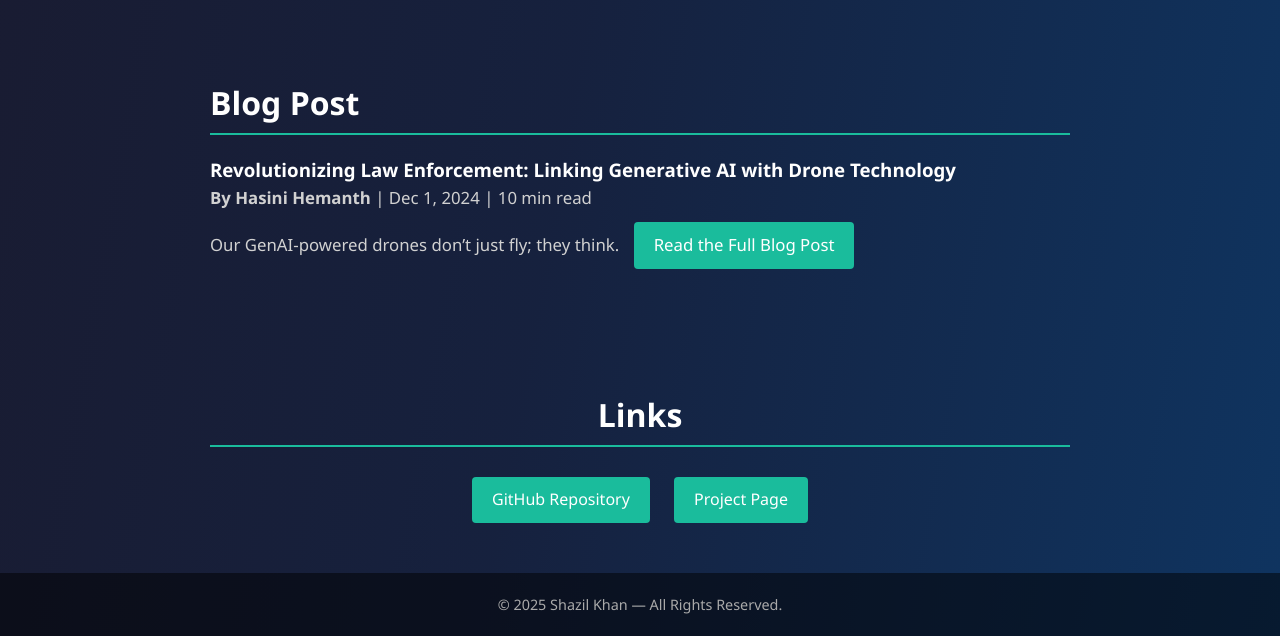
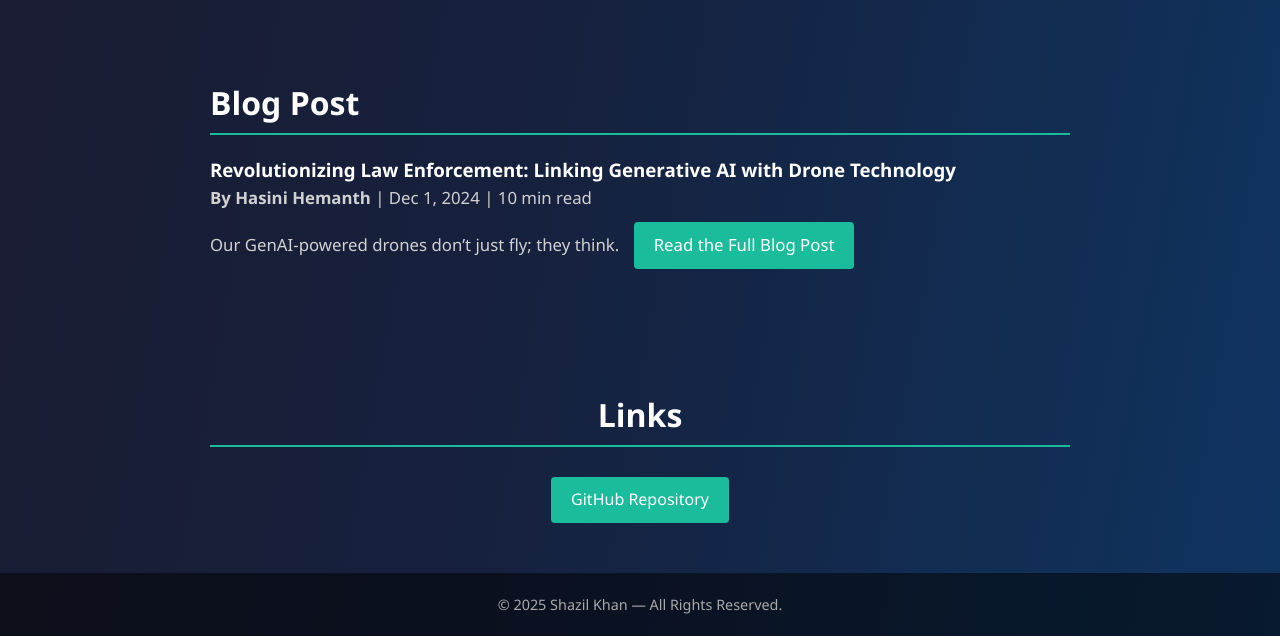
Before and after one commit to shazil343/drone-pursuit-tracking, a plain HTML site: page index.html in a window 1280 px wide. Shown: the part 1217-1853 px from the top of the page. Drawn offline with Linux system fonts and the light colour scheme.

Commit message:
Update index.html

```diff
--- a/index.html
+++ b/index.html
@@ -72,7 +72,6 @@
   <section id="links">
     <h2>Links</h2>
     <a href="https://github.com/shazilfkhan/drone-pursuit-tracking" target="_blank" class="btn">GitHub Repository</a>
-    <a href="https://shazilfkhan.github.io/drone-pursuit-tracking/" target="_blank" class="btn">Project Page</a>
   </section>
 
   <!-- FOOTER -->
```
